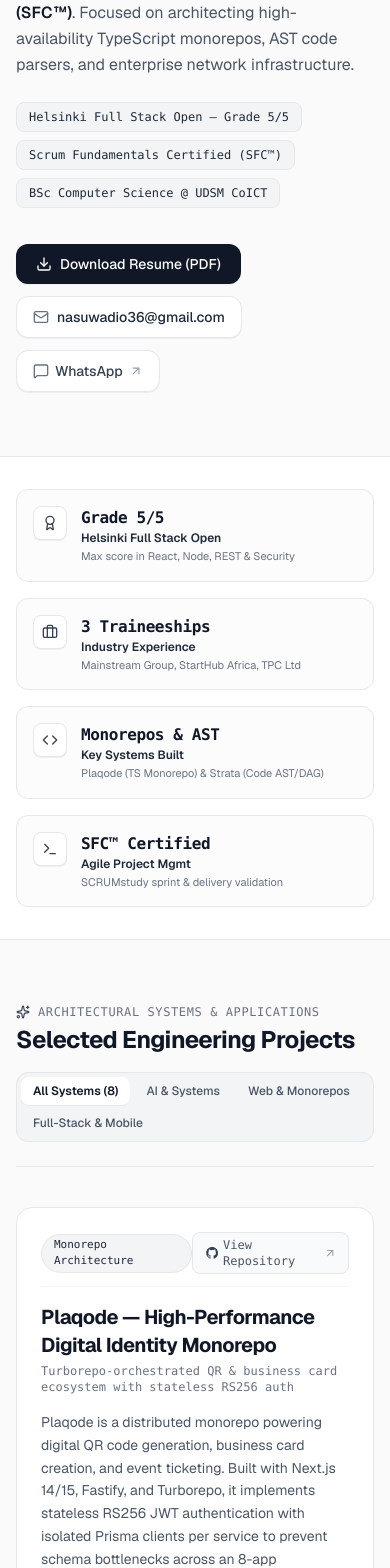
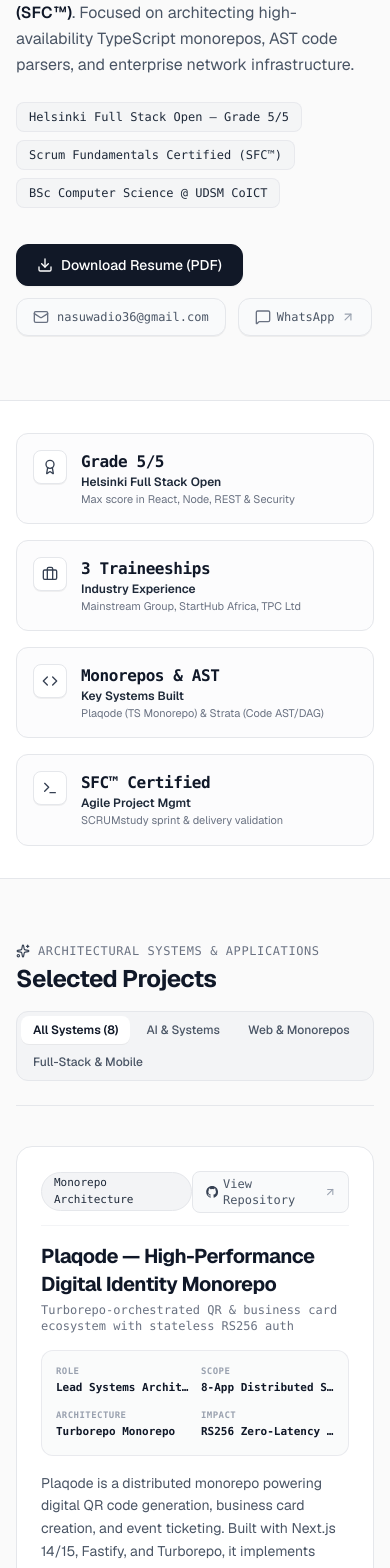
Before and after one commit to dionis36/portfolio, a Next.js app: page / in a window 390 px wide. Shown: the part 432-2000 px from the top of the page. Built offline with nearby package versions, Linux system fonts and the light colour scheme.

Commit message:
refactor: implement liquid button effect, enhance global typography with tabular-nums, and refine UI component styling and spacing

```diff
--- a/src/app/globals.css
+++ b/src/app/globals.css
@@ -59,3 +59,56 @@
 ::-webkit-scrollbar-thumb:hover {
   background: #9ca3af;
 }
+
+/* Liquid Ripple Button Effect (Continuous Downward Motion) */
+.btn-editorial-liquid {
+  position: relative;
+  overflow: hidden;
+  background-color: #111827;
+  color: #ffffff;
+  border: 1px solid #111827;
+  transition: border-color 0.3s ease, box-shadow 0.3s ease, transform 0.15s ease;
+}
+
+.btn-editorial-liquid::after {
+  content: "";
+  position: absolute;
+  width: 100%;
+  height: 0%;
+  background-color: #ffffff;
+  bottom: 0;
+  left: 0;
+  border-radius: 0%;
+  transform: scale(1);
+  transition: all 0.4s ease-in-out;
+  transition-duration: 0.4s, 0.2s, 0.2s, 0.4s;
+  z-index: 0;
+  pointer-events: none;
+}
+
+.btn-editorial-liquid:hover::after {
+  bottom: auto;
+  top: 0;
+  height: 100%;
+  border-radius: 50%;
+  transform: scale(1.5);
+}
+
+.btn-editorial-liquid:hover {
+  border-color: #9ca3af;
+  box-shadow: 0 4px 12px rgba(0, 0, 0, 0.08);
+}
+
+.btn-editorial-liquid > * {
+  position: relative;
+  z-index: 10;
+  transition: color 0.3s ease-in-out;
+}
+
+.btn-editorial-liquid:hover > * {
+  color: #111827;
+}
+
+.btn-editorial-liquid:active {
+  transform: scale(0.98);
+}
--- a/src/components/CertificationsSection.tsx
+++ b/src/components/CertificationsSection.tsx
@@ -53,10 +53,10 @@
             >
               <div>
                 <div className="flex items-center justify-between mb-4">
-                  <span className="text-[11px] font-mono font-medium px-2.5 py-0.5 rounded-full bg-gray-100 text-gray-800 border border-gray-200">
+                  <span className="text-[11px] font-mono tabular-nums font-medium px-2.5 py-0.5 rounded-full bg-gray-100 text-gray-800 border border-gray-200">
                     {cert.grade}
                   </span>
-                  <span className="text-xs font-mono text-gray-500">
+                  <span className="text-xs font-mono tabular-nums text-gray-500">
                     {cert.date}
                   </span>
                 </div>
--- a/src/components/ExperienceTimeline.tsx
+++ b/src/components/ExperienceTimeline.tsx
@@ -74,8 +74,8 @@
                   </div>
                 </div>
 
-                <div className="flex flex-wrap items-center gap-3 text-xs font-mono text-gray-500">
-                  <span className="flex items-center gap-1 bg-gray-100 px-2.5 py-1 rounded-md border border-gray-200 text-gray-700">
+                <div className="flex flex-wrap items-center gap-3 text-xs font-mono tabular-nums text-gray-500">
+                  <span className="flex items-center gap-1 bg-gray-100 px-2.5 py-1 rounded-md border border-gray-200 text-gray-700 font-medium">
                     <Calendar className="w-3.5 h-3.5 text-gray-400" />
                     {exp.period}
                   </span>
--- a/src/components/HeroSection.tsx
+++ b/src/components/HeroSection.tsx
@@ -43,13 +43,13 @@
 
         {/* Clean Neutral Credential Badges */}
         <div className="flex flex-wrap gap-2 pt-6 pb-8">
-          <div className="px-3 py-1.5 rounded-lg bg-gray-100 border border-gray-200 text-gray-800 text-xs font-mono">
+          <div className="px-3 py-1.5 rounded-lg bg-gray-100/90 border border-gray-200/80 text-gray-800 text-xs font-mono tabular-nums">
             Helsinki Full Stack Open — Grade 5/5
           </div>
-          <div className="px-3 py-1.5 rounded-lg bg-gray-100 border border-gray-200 text-gray-800 text-xs font-mono">
+          <div className="px-3 py-1.5 rounded-lg bg-gray-100/90 border border-gray-200/80 text-gray-800 text-xs font-mono">
             Scrum Fundamentals Certified (SFC™)
           </div>
-          <div className="px-3 py-1.5 rounded-lg bg-gray-100 border border-gray-200 text-gray-800 text-xs font-mono">
+          <div className="px-3 py-1.5 rounded-lg bg-gray-100/90 border border-gray-200/80 text-gray-800 text-xs font-mono">
             BSc Computer Science @ UDSM CoICT
           </div>
         </div>
@@ -59,7 +59,7 @@
           <a
             href="/DIONIS_NASUWA_CV.pdf"
             download
-            className="flex items-center gap-2 px-5 py-2.5 rounded-xl bg-gray-900 hover:bg-gray-800 text-white font-medium text-sm transition-all shadow-xs"
+            className="btn-editorial-liquid flex items-center gap-2 px-5 py-2.5 rounded-xl font-medium text-sm shadow-xs"
           >
             <Download className="w-4 h-4" />
             <span>Download Resume (PDF)</span>
@@ -67,16 +67,16 @@
 
           <button
             onClick={copyEmail}
-            className="flex items-center gap-2 px-4 py-2.5 rounded-xl bg-white border border-gray-200 hover:border-gray-300 text-gray-800 font-medium text-sm transition-all shadow-2xs"
+            className="flex items-center gap-2 px-4 py-2.5 rounded-xl bg-gray-50 hover:bg-gray-100 border border-gray-200 text-gray-600 hover:text-gray-900 active:scale-[0.98] text-xs font-mono transition-all group shadow-2xs"
           >
             {copied ? (
               <>
-                <Check className="w-4 h-4 text-emerald-600" />
+                <Check className="w-4 h-4 text-emerald-600 shrink-0" />
                 <span className="text-emerald-700 font-mono">Email Copied!</span>
               </>
             ) : (
               <>
-                <Mail className="w-4 h-4 text-gray-500" />
+                <Mail className="w-4 h-4 text-gray-500 group-hover:text-gray-900 shrink-0 transition-colors" />
                 <span>nasuwadio36@gmail.com</span>
               </>
             )}
@@ -86,11 +86,11 @@
             href="https://wa.me/255719231593"
             target="_blank"
             rel="noopener noreferrer"
-            className="flex items-center gap-1.5 px-4 py-2.5 rounded-xl bg-white border border-gray-200 hover:border-gray-300 text-gray-700 text-sm font-medium transition-all shadow-2xs"
+            className="flex items-center gap-1.5 px-4 py-2.5 rounded-xl bg-gray-50 hover:bg-gray-100 border border-gray-200 text-gray-600 hover:text-gray-900 active:scale-[0.98] text-xs font-mono transition-all group shadow-2xs"
           >
-            <MessageSquare className="w-4 h-4 text-gray-500" />
+            <MessageSquare className="w-4 h-4 text-gray-500 group-hover:text-gray-900 shrink-0 transition-colors" />
             <span>WhatsApp</span>
-            <ArrowUpRight className="w-3.5 h-3.5 text-gray-400" />
+            <ArrowUpRight className="w-3.5 h-3.5 text-gray-400 group-hover:text-gray-900 transition-colors" />
           </a>
         </div>
       </div>
--- a/src/components/ProjectsBentoGrid.tsx
+++ b/src/components/ProjectsBentoGrid.tsx
@@ -10,6 +10,13 @@
   </svg>
 );
 
+interface ProjectPropsMetadata {
+  role: string;
+  scope: string;
+  architecture: string;
+  impact: string;
+}
+
 interface Project {
   id: string;
   title: string;
@@ -17,6 +24,7 @@
   categoryLabel: string;
   tagline: string;
   description: string;
+  props: ProjectPropsMetadata;
   badges: string[];
   highlights: string[];
   githubUrl: string;
@@ -37,9 +45,15 @@
       tagline: "Turborepo-orchestrated QR & business card ecosystem with stateless RS256 auth",
       description:
         "Plaqode is a distributed monorepo powering digital QR code generation, business card creation, and event ticketing. Built with Next.js 14/15, Fastify, and Turborepo, it implements stateless RS256 JWT authentication with isolated Prisma clients per service to prevent schema bottlenecks across an 8-app ecosystem.",
+      props: {
+        role: "Lead Systems Architect",
+        scope: "8-App Distributed System",
+        architecture: "Turborepo Monorepo",
+        impact: "RS256 Zero-Latency Auth",
+      },
       badges: ["Next.js 14/15", "Fastify", "Turborepo", "TypeScript", "Prisma ORM", "RS256 JWTs"],
       highlights: [
-        "Stateless RS256 authentication with zero-latency cryptographic verification",
+        "Stateless RS256 authentication with zero-latency asymmetric cryptographic verification",
         "Isolated database strategy with independent Prisma schemas per service on Neon Postgres",
         "Turborepo remote caching ensuring zero redundant builds across 8 integrated applications",
       ],
@@ -55,6 +69,12 @@
       tagline: "FastAPI + Ollama + pgvector Retrieval-Augmented Generation engine",
       description:
         "INTLEQ is an offline-first RAG platform enabling private AI inference. The FastAPI backend integrates Ollama (llama3.2:1b) and pgvector (PostgreSQL extension) for semantic vector similarity search without cloud dependencies. Features asyncpg for non-blocking concurrent user sessions.",
+      props: {
+        role: "AI Systems Engineer",
+        scope: "Private Offline RAG",
+        architecture: "FastAPI + pgvector",
+        impact: "Zero Cloud API Reliance",
+      },
       badges: ["FastAPI", "Ollama", "pgvector", "Python", "React/Vite", "Docker"],
       highlights: [
         "Private-by-default RAG architecture with local Ollama LLM execution & pgvector cosine similarity",
@@ -73,6 +93,12 @@
       tagline: "AST-based structural analysis engine for de-risking monolith refactoring",
       description:
         "Strata de-risks monolith-to-microservices transformation by converting PHP codebases into structural intelligence graphs. Parses source code into ASTs, computes Strongly Connected Components (SCC) to isolate circular entanglements, and calculates graph centrality risk scores.",
+      props: {
+        role: "Compiler & Graph Architect",
+        scope: "Enterprise Code Audit",
+        architecture: "AST + Graph SCC Theory",
+        impact: "Monolith De-Risking",
+      },
       badges: ["Python 3.11+", "AST Parsing", "Graph Theory", "Streamlit UI", "FastAPI", "Neo4j"],
       highlights: [
         "Graph centrality analysis identifying high-degree bottleneck classes and functions",
@@ -91,6 +117,12 @@
       tagline: "Go-native terminal tool analyzing git diffs for Conventional Commit suggestions",
       description:
         "Raven is a terminal CLI written in Go that parses staged git diffs and suggests Conventional Commit messages. Built with Bubble Tea (TUI framework) and Cobra CLI, it offers interactive commit flows with instant undo/fixup primitives in a single 10MB zero-dependency static executable.",
+      props: {
+        role: "Go Systems Engineer",
+        scope: "Developer CLI Tooling",
+        architecture: "Go 1.25 + Bubble Tea",
+        impact: "10MB Zero-Dep Executable",
+      },
       badges: ["Go 1.25+", "Bubble Tea TUI", "Cobra CLI", "Makefile", "Cross-Platform"],
       highlights: [
         "Smart AST-free git diff analysis inferring commit types (feat, fix, docs) automatically",
@@ -109,6 +141,12 @@
       tagline: "Next.js + Fastify geospatial analytics for university research dissemination",
       description:
         "A Phase-2 monorepo providing archival and impact monitoring for UDSM academic journals. Next.js 16 integrates deck.gl (GPU-accelerated geospatial rendering) for real-time readership heatmaps. The Fastify backend orchestrates OJS data extraction and PostGIS spatial indexing.",
+      props: {
+        role: "Geospatial Data Engineer",
+        scope: "University Academic Platform",
+        architecture: "deck.gl GPU + PostGIS",
+        impact: "Sub-ms Spatial Analytics",
+      },
       badges: ["Next.js 16", "Fastify", "deck.gl", "PostGIS", "PostgreSQL", "WebSockets"],
       highlights: [
         "GPU-accelerated geospatial rendering via deck.gl + react-map-gl without main-thread blocking",
@@ -127,6 +165,12 @@
       tagline: "Express monorepo with Prisma, Redis, and real-time Socket.io events",
       description:
         "Dispatch is a Football League Management System backend built with Express, Prisma, and PostgreSQL. Features a monorepo structure separating REST API endpoints, Redis pub/sub WebSocket live updates (Socket.io), and Redis-backed rate limiting with Swagger UI docs.",
+      props: {
+        role: "Backend Infrastructure Dev",
+        scope: "Sports Analytics Engine",
+        architecture: "Express + Redis Pub/Sub",
+        impact: "Decoupled WebSocket Streams",
+      },
       badges: ["Express.js", "Prisma ORM", "PostgreSQL", "Redis Pub/Sub", "Socket.io", "Swagger UI"],
       highlights: [
         "Socket.io + Redis Pub/Sub decoupling WebSocket live event broadcasting from REST HTTP endpoints",
@@ -145,6 +189,12 @@
       tagline: "Django 5 + React + Flutter ecosystem with mobile money escrow & geospatial verification",
       description:
         "PataSpace is a full-stack real estate marketplace and fintech platform engineered for high-density urban rental markets like Dar es Salaam. Built with Django 5.0, React 18 (Redux Toolkit), and Flutter, it integrates M-Pesa/Tigo Pesa mobile money escrow to enable 'Rent Now, Pay Monthly' financing, Africa's Talking SMS pipelines, Leaflet marker clustering, and field-agent GPS photo verification.",
+      props: {
+        role: "Full-Stack FinTech Dev",
+        scope: "Dar es Salaam Urban Rental",
+        architecture: "Django 5 + React + Flutter",
+        impact: "M-Pesa 'Rent Now Pay Monthly'",
+      },
       badges: ["Django 5.0", "React 18", "Flutter", "PostgreSQL", "M-Pesa / SMS", "Leaflet Maps"],
       highlights: [
         "FinTech Mobile Money Escrow Layer: Enables 'Rent Now, Pay Monthly' financing via M-Pesa & Tigo Pesa APIs",
@@ -163,6 +213,12 @@
       tagline: "Real-time parcel tracking with multilingual UI and smart distance-based pricing",
       description:
         "Smart Cargo is a Flutter mobile app connecting users with delivery drivers across East Africa. Features real-time tracking, multilingual support (Swahili/English via easy_localization), OpenStreetMap address geocoding, and dynamic distance/weight pricing algorithms.",
+      props: {
+        role: "Mobile Lead Developer",
+        scope: "East Africa Logistics",
+        architecture: "Flutter + OpenStreetMap",
+        impact: "Multi-Variable Distance Pricing",
+      },
       badges: ["Flutter/Dart", "OpenStreetMap", "Firebase Auth", "Django Backend", "Multilingual"],
       highlights: [
         "Multi-variable distance rate calculator (base price + distance + weight + fragility premium)",
@@ -195,7 +251,7 @@
               <span>Architectural Systems & Applications</span>
             </div>
             <h2 className="text-2xl sm:text-3xl font-bold text-gray-900 tracking-tight">
-              Selected Engineering Projects
+              Selected Projects
             </h2>
           </div>
 
@@ -213,7 +269,7 @@
                   setActiveTab(tab.id as any);
                   if (tab.id !== "all") setIsExpanded(true);
                 }}
-                className={`px-3 py-1.5 rounded-lg text-xs font-medium transition-all ${
+                className={`px-3 py-1.5 rounded-lg text-xs font-medium transition-all active:scale-[0.98] ${
                   activeTab === tab.id
                     ? "bg-white text-gray-900 shadow-2xs font-semibold"
                     : "text-gray-600 hover:text-gray-900"
@@ -232,7 +288,7 @@
               key={project.id}
               className="natural-card bg-white p-6 sm:p-8 group transition-all"
             >
-              {/* Header Row */}
+              {/* Top Header Row */}
               <div className="flex items-center justify-between mb-4 pb-3 border-b border-gray-100">
                 <span className="text-[11px] font-mono px-3 py-0.5 rounded-full bg-gray-100 text-gray-800 border border-gray-200 font-medium">
                   {project.categoryLabel}
@@ -242,7 +298,7 @@
                   href={project.githubUrl}
                   target="_blank"
                   rel="noopener noreferrer"
-                  className="flex items-center gap-1 text-xs font-mono text-gray-600 hover:text-gray-900 bg-gray-50 hover:bg-gray-100 px-3 py-1 rounded-lg border border-gray-200 transition-colors"
+                  className="flex items-center gap-1 text-xs font-mono text-gray-600 hover:text-gray-900 active:scale-[0.98] bg-gray-50 hover:bg-gray-100 px-3 py-1 rounded-lg border border-gray-200 transition-all"
                 >
                   <GithubIcon className="w-4 h-4 text-gray-700" />
                   <span>View Repository</span>
@@ -257,6 +313,26 @@
               <p className="text-xs font-mono text-gray-500 mb-4">
                 {project.tagline}
               </p>
+
+              {/* Page Props Metadata Telemetry Bar */}
+              <div className="grid grid-cols-2 sm:grid-cols-4 gap-3 bg-gray-50/80 p-3.5 rounded-xl border border-gray-200/80 my-4 font-mono text-[11px]">
+                <div>
+                  <div className="text-gray-400 uppercase tracking-wider text-[9px] mb-0.5 font-semibold">Role</div>
+                  <div className="font-semibold text-gray-900 truncate">{project.props.role}</div>
+                </div>
+                <div>
+                  <div className="text-gray-400 uppercase tracking-wider text-[9px] mb-0.5 font-semibold">Scope</div>
+                  <div className="font-semibold text-gray-900 truncate">{project.props.scope}</div>
+                </div>
+                <div>
+                  <div className="text-gray-400 uppercase tracking-wider text-[9px] mb-0.5 font-semibold">Architecture</div>
+                  <div className="font-semibold text-gray-900 truncate">{project.props.architecture}</div>
+                </div>
+                <div>
+                  <div className="text-gray-400 uppercase tracking-wider text-[9px] mb-0.5 font-semibold">Impact</div>
+                  <div className="font-semibold text-gray-900 truncate">{project.props.impact}</div>
+                </div>
+              </div>
 
               {/* Description */}
               <p className="text-sm text-gray-600 leading-relaxed mb-5">
@@ -278,7 +354,7 @@
                 {project.badges.map((badge, idx) => (
                   <span
                     key={idx}
-                    className="text-xs font-mono px-3 py-1 rounded-md bg-gray-100 text-gray-700 border border-gray-200"
+                    className="text-[11px] font-mono tabular-nums px-2.5 py-1 rounded-lg bg-gray-100/90 text-gray-700 border border-gray-200/80 hover:border-gray-300 transition-colors"
                   >
                     {badge}
                   </span>
@@ -293,7 +369,7 @@
           <div className="mt-10 text-center">
             <button
               onClick={() => setIsExpanded(!isExpanded)}
-              className="inline-flex items-center gap-2 px-6 py-2.5 rounded-xl bg-white border border-gray-200 hover:border-gray-300 text-gray-800 text-xs font-mono font-semibold transition-all shadow-2xs"
+              className="inline-flex items-center gap-2 px-6 py-2.5 rounded-xl bg-white border border-gray-200 hover:border-gray-300 active:scale-[0.98] text-gray-800 text-xs font-mono font-semibold transition-all shadow-2xs"
             >
               {isExpanded ? (
                 <>
--- a/src/components/ProofMetricsBar.tsx
+++ b/src/components/ProofMetricsBar.tsx
@@ -46,13 +46,13 @@
                   <Icon className="w-4 h-4" />
                 </div>
                 <div>
-                  <div className="text-base font-bold text-gray-900 font-mono tracking-tight">
+                  <div className="text-base font-bold text-gray-900 font-mono tabular-nums tracking-tight">
                     {m.value}
                   </div>
                   <div className="text-xs font-semibold text-gray-800">
                     {m.label}
                   </div>
-                  <div className="text-[11px] text-gray-500 pt-0.5">
+                  <div className="text-[11px] text-gray-500 pt-0.5 leading-snug">
                     {m.subtext}
                   </div>
                 </div>
--- a/src/components/SkillMatrix.tsx
+++ b/src/components/SkillMatrix.tsx
@@ -14,7 +14,6 @@
         { name: "Python", level: "Advanced" },
         { name: "React / Next.js", level: "Advanced" },
         { name: "Node.js / Express", level: "Advanced" },
-        { name: "PHP", level: "Proficient" },
         { name: "SQL", level: "Proficient" },
         { name: "Streamlit", level: "Proficient" },
         { name: "Dart", level: "Proficient" },
@@ -98,10 +97,10 @@
                       key={sIdx}
                       className="p-2 rounded-lg bg-gray-50 border border-gray-200 flex items-center justify-between"
                     >
-                      <span className="text-xs font-medium text-gray-800 truncate pr-1">
+                      <span className="text-xs font-semibold text-gray-900 truncate pr-1">
                         {skill.name}
                       </span>
-                      <span className="text-[10px] font-mono text-gray-500 bg-white px-1.5 py-0.5 rounded border border-gray-200 shrink-0">
+                      <span className="text-[10px] font-mono tabular-nums text-gray-600 bg-white px-2 py-0.5 rounded-md border border-gray-200/80 shrink-0 font-medium">
                         {skill.level}
                       </span>
                     </div>
```
Also changed, not shown: src/components/Navbar.tsx (+9 -9 lines).
